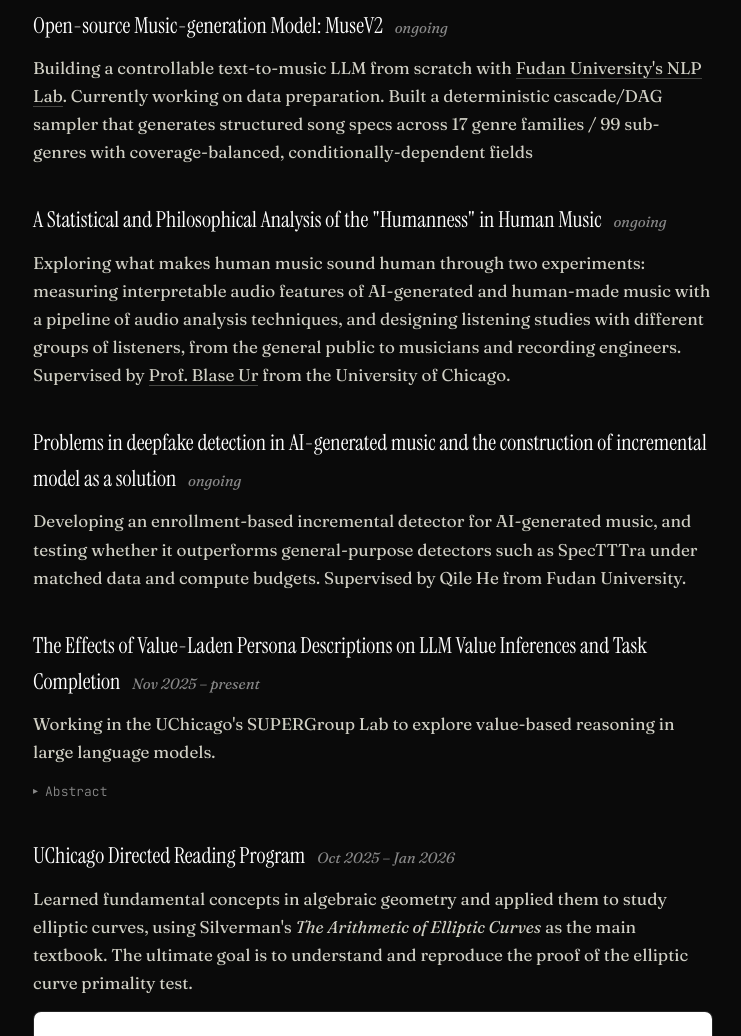
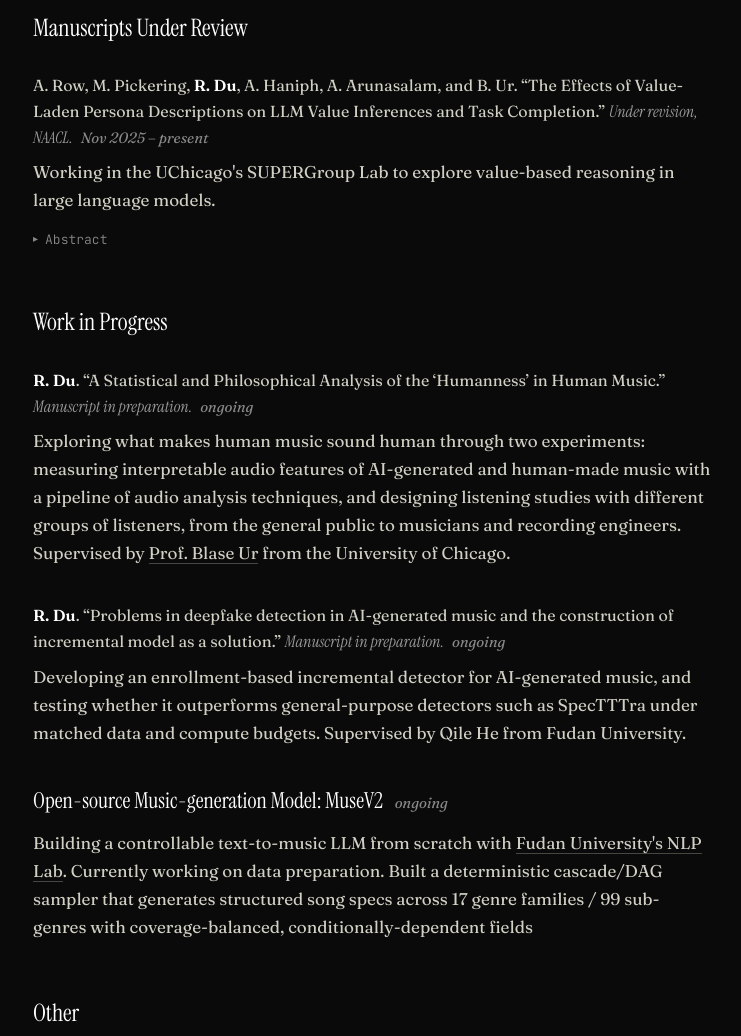
Before and after one commit to EnormousMush/EnormousMush.github.io, a plain HTML site: page index.html in a window 1280 px wide. Shown: the part 980-2016 px from the top of the page, without its empty margins (267-1008 px from the left). Drawn offline with nearby package versions, Linux system fonts and the light colour scheme; no server answers.

Commit message:
Group Research by manuscript status with citation lines
- Manuscripts Under Review: the SUPERGroup persona paper (under revision,
  NAACL)
- Work in Progress: humanness study, deepfake detection, MuseV2
- Directed Reading Program left uncategorised under "Other"
- Keep every description, the abstract toggle, and the slides thumbnail
- EN + ZH

Co-Authored-By: Claude Opus 5 <noreply@anthropic.com>

```diff
--- a/index.html
+++ b/index.html
@@ -62,23 +62,10 @@
         <section id="research" class="section">
             <h2 class="section-heading">Research</h2>
 
-            <div class="item">
-                <h3 class="item-title">Open-source Music-generation Model: MuseV2 <span class="item-date">ongoing</span></h3>
-                <p>Building a controllable text-to-music LLM from scratch with <a href="https://nlp.fudan.edu.cn/main.htm" target="_blank" rel="noopener noreferrer">Fudan University's NLP Lab</a>. Currently working on data preparation. Built a deterministic cascade/DAG sampler that generates structured song specs across 17 genre families / 99 sub-genres with coverage-balanced, conditionally-dependent fields</p>
-            </div>
+            <h3 class="group-heading">Manuscripts Under Review</h3>
 
             <div class="item">
-                <h3 class="item-title">A Statistical and Philosophical Analysis of the "Humanness" in Human Music <span class="item-date">ongoing</span></h3>
-                <p>Exploring what makes human music sound human through two experiments: measuring interpretable audio features of AI-generated and human-made music with a pipeline of audio analysis techniques, and designing listening studies with different groups of listeners, from the general public to musicians and recording engineers. Supervised by <a href="https://www.blaseur.com/" target="_blank" rel="noopener noreferrer">Prof. Blase Ur</a> from the University of Chicago.</p>
-            </div>
-
-            <div class="item">
-                <h3 class="item-title">Problems in deepfake detection in AI-generated music and the construction of incremental model as a solution <span class="item-date">ongoing</span></h3>
-                <p>Developing an enrollment-based incremental detector for AI-generated music, and testing whether it outperforms general-purpose detectors such as SpecTTTra under matched data and compute budgets. Supervised by Qile He from Fudan University.</p>
-            </div>
-
-            <div class="item">
-                <h3 class="item-title">The Effects of Value-Laden Persona Descriptions on LLM Value Inferences and Task Completion <span class="item-date">Nov 2025 – present</span></h3>
+                <p class="citation">A. Row, M. Pickering, <strong>R. Du</strong>, A. Haniph, A. Arunasalam, and B. Ur. &ldquo;The Effects of Value-Laden Persona Descriptions on LLM Value Inferences and Task Completion.&rdquo; <span class="status">Under revision, NAACL.</span><span class="item-date">Nov 2025 &ndash; present</span></p>
                 <p>Working in the UChicago's SUPERGroup Lab to explore value-based reasoning in large language models.</p>
                 <details class="abstract-toggle">
                     <summary>Abstract</summary>
@@ -86,13 +73,32 @@
                 </details>
             </div>
 
+            <h3 class="group-heading">Work in Progress</h3>
+
             <div class="item">
-                <h3 class="item-title">UChicago Directed Reading Program <span class="item-date">Oct 2025 – Jan 2026</span></h3>
+                <p class="citation"><strong>R. Du</strong>. &ldquo;A Statistical and Philosophical Analysis of the &lsquo;Humanness&rsquo; in Human Music.&rdquo; <span class="status">Manuscript in preparation.</span><span class="item-date">ongoing</span></p>
+                <p>Exploring what makes human music sound human through two experiments: measuring interpretable audio features of AI-generated and human-made music with a pipeline of audio analysis techniques, and designing listening studies with different groups of listeners, from the general public to musicians and recording engineers. Supervised by <a href="https://www.blaseur.com/" target="_blank" rel="noopener noreferrer">Prof. Blase Ur</a> from the University of Chicago.</p>
+            </div>
+
+            <div class="item">
+                <p class="citation"><strong>R. Du</strong>. &ldquo;Problems in deepfake detection in AI-generated music and the construction of incremental model as a solution.&rdquo; <span class="status">Manuscript in preparation.</span><span class="item-date">ongoing</span></p>
+                <p>Developing an enrollment-based incremental detector for AI-generated music, and testing whether it outperforms general-purpose detectors such as SpecTTTra under matched data and compute budgets. Supervised by Qile He from Fudan University.</p>
+            </div>
+
+            <div class="item">
+                <h3 class="item-title">Open-source Music-generation Model: MuseV2 <span class="item-date">ongoing</span></h3>
+                <p>Building a controllable text-to-music LLM from scratch with <a href="https://nlp.fudan.edu.cn/main.htm" target="_blank" rel="noopener noreferrer">Fudan University's NLP Lab</a>. Currently working on data preparation. Built a deterministic cascade/DAG sampler that generates structured song specs across 17 genre families / 99 sub-genres with coverage-balanced, conditionally-dependent fields</p>
+            </div>
+
+            <h3 class="group-heading">Other</h3>
+
+            <div class="item">
+                <h3 class="item-title">UChicago Directed Reading Program <span class="item-date">Oct 2025 &ndash; Jan 2026</span></h3>
                 <p>Learned fundamental concepts in algebraic geometry and applied them to study elliptic curves, using Silverman's <em>The Arithmetic of Elliptic Curves</em> as the main textbook. The ultimate goal is to understand and reproduce the proof of the elliptic curve primality test.</p>
                 <a href="drp.pdf" target="_blank" rel="noopener noreferrer" class="thumb-link">
                     <img src="drp-slides.png" alt="Title slide: A Premise to the Elliptic Curve Primality Test" class="thumb">
                 </a>
-                <p><a href="drp.pdf" target="_blank" rel="noopener noreferrer" class="external">Presentation slides →</a></p>
+                <p><a href="drp.pdf" target="_blank" rel="noopener noreferrer" class="external">Presentation slides &rarr;</a></p>
             </div>
         </section>
 
--- a/style.css
+++ b/style.css
@@ -223,6 +223,38 @@ main {
     height: auto;
     border-radius: 4px;
     filter: saturate(0.9);
+}
+
+/* ---------- Research group headings & citations ---------- */
+.group-heading {
+    font-family: 'Instrument Serif', serif;
+    font-size: 24px;
+    font-weight: 400;
+    color: #ffffff;
+    letter-spacing: -0.005em;
+    margin: 0 0 26px;
+}
+
+.item + .group-heading {
+    margin-top: 52px;
+}
+
+.citation {
+    font-size: 16px;
+    line-height: 1.6;
+    color: #d1d0c5;
+    margin-bottom: 10px;
+}
+
+.citation strong {
+    font-weight: 600;
+    color: #ffffff;
+}
+
+.citation .status {
+    font-family: 'Instrument Serif', serif;
+    font-style: italic;
+    color: #9a9a9a;
 }
 
 /* ---------- Item cards (Research, Build) ---------- */
```
Also changed, not shown: zh/index.html (+23 -17 lines).
